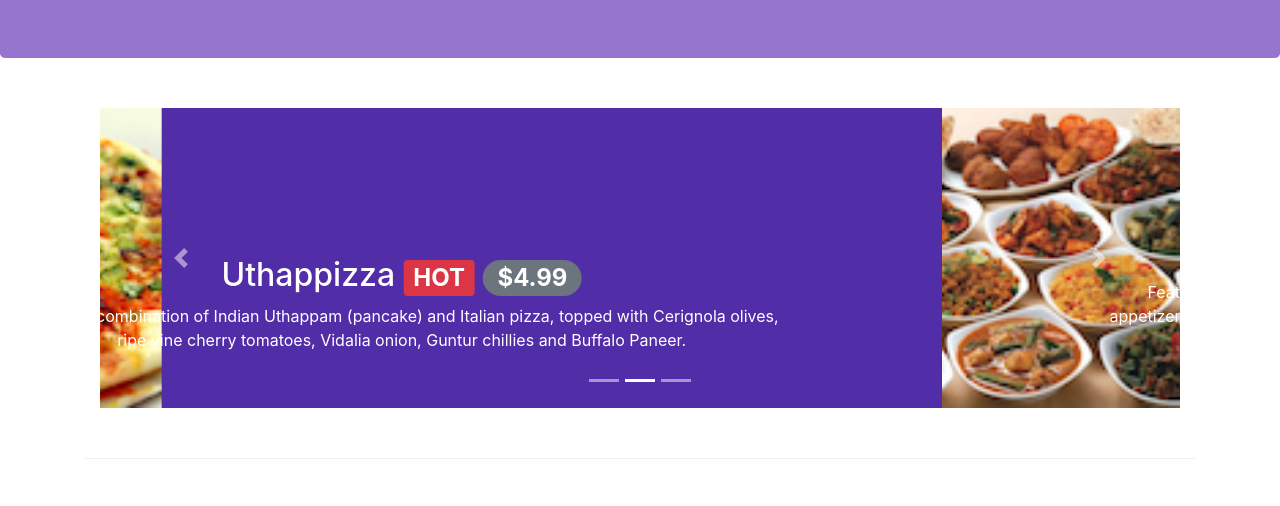
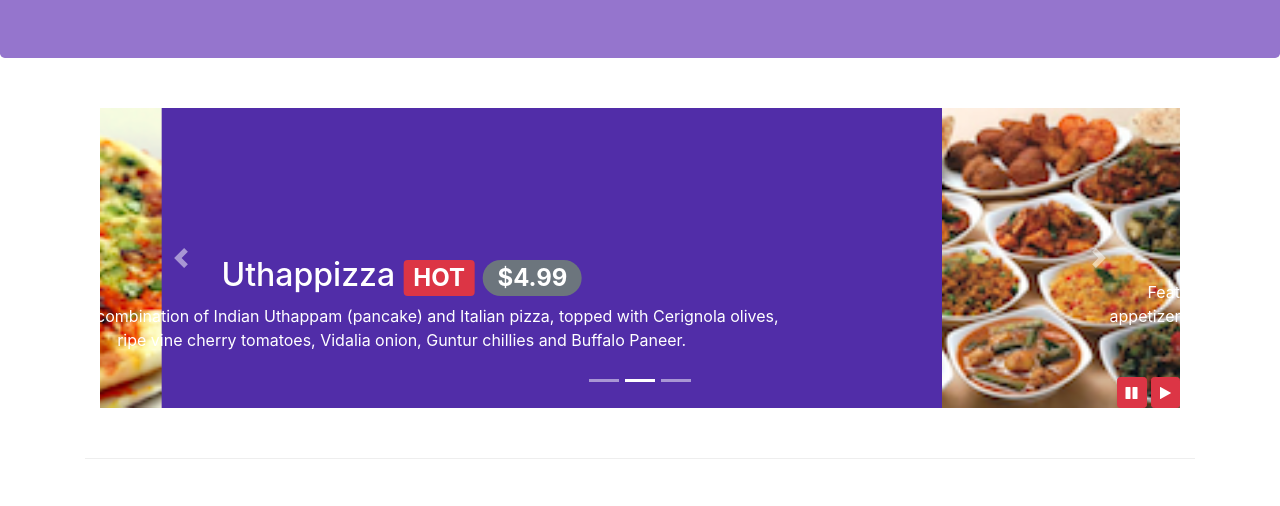
Before and after one commit to pgyschuk/confusion, a website: page index.html in a window 1280 px wide. Shown: the part 276-782 px from the top of the page. Drawn offline with nearby package versions, Linux system fonts and the light colour scheme.

Commit message:
Bootstrap JQuery

```diff
--- a/css/styles.css
+++ b/css/styles.css
@@ -59,3 +59,9 @@ body {
     left: 0;
     min-height: 300px;
 }
+
+#carouselButtons {
+    right: 0px;
+    position: absolute;
+    bottom: 0px;
+}
--- a/index.html
+++ b/index.html
@@ -228,6 +228,14 @@
                         <a class="carousel-control-next" href="#mycarousel" role="button" data-slide="next">
                             <span class="carousel-control-next-icon"></span>
                         </a>
+                        <div class="btn-grroup" id="carouselButtons">
+                            <button class="btn btn-danger btn-sm" id="carousel-pause">
+                                <span class="fa fa-pause"></span>
+                            </button>
+                            <button class="btn btn-danger btn-sm" id="carousel-play">
+                                <span class="fa fa-play"></span>
+                            </button>
+                        </div>
                     </div>
                 </div>
             </div>
@@ -340,6 +348,15 @@
     <script src="node_modules/popper.js/dist/umd/popper.min.js"></script>
     <script src="node_modules/bootstrap/dist/js/bootstrap.min.js"></script>
     <script>
+        $(document).ready(function () {
+          $('#mycarousel').carousel({interval:2000});
+          $('#carousel-pause').click(function () {
+            $('#mycarousel').carousel('pause');
+          });
+          $('#carousel-play').click(function () {
+            $('#mycarousel').carousel('cycle');
+          });
+        })
     </script>
 </body>
 
```
